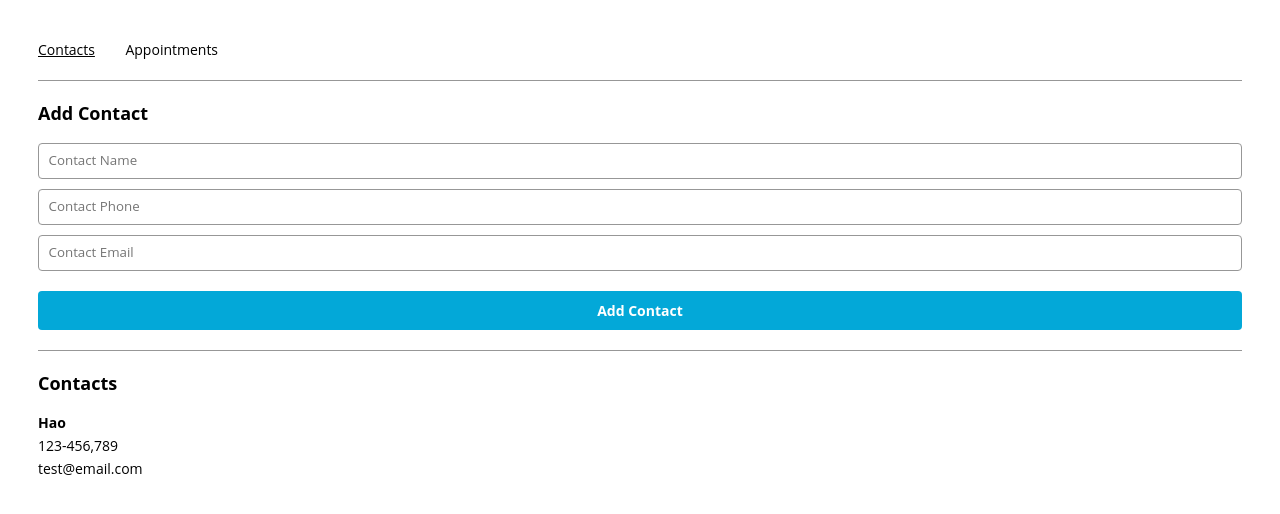
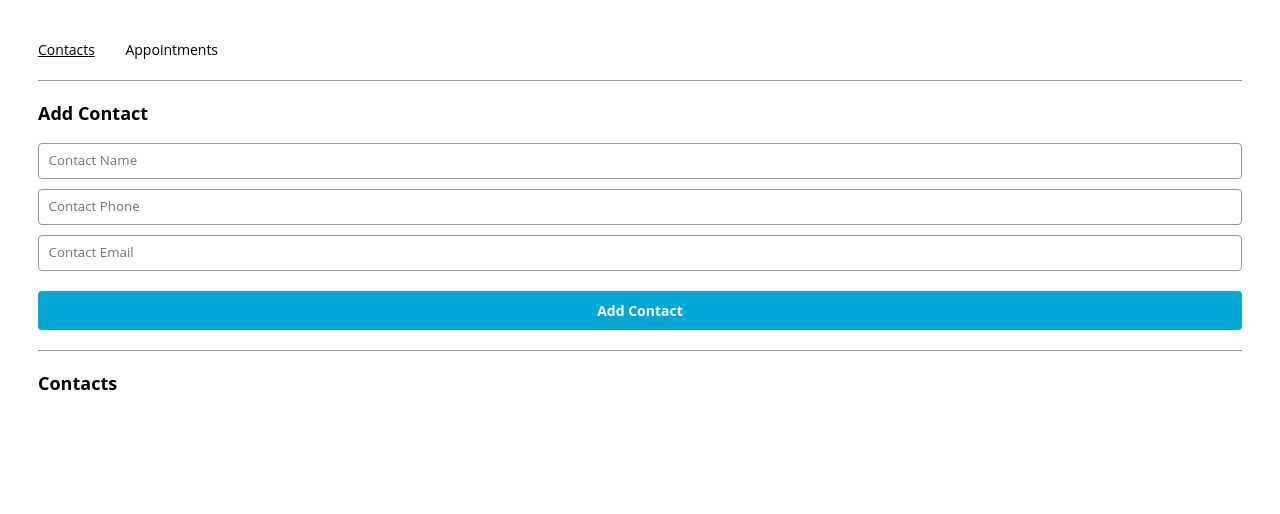
Before and after one commit to nguyenanhhao221/appointment-planner, a React (Create React App) app: page /contacts in a window 1280 px wide. Shown: the top 514 px of the page. Built offline with nearby package versions, Linux system fonts and the light colour scheme.

Commit message:
remove hard code object in contact

```diff
--- a/src/App.js
+++ b/src/App.js
@@ -9,13 +9,7 @@ function App() {
   Define state variables for
   contacts and appointments
   */
-  const [contacts, setContact] = useState([
-    {
-      name: "Hao",
-      phone: "123-456,789",
-      email: "test@email.com"
-    }
-  ]);
+  const [contacts, setContact] = useState([]);
   const [appointments, setAppointments] = useState([]);
   const ROUTES = {
     CONTACTS: "/contacts",
```
